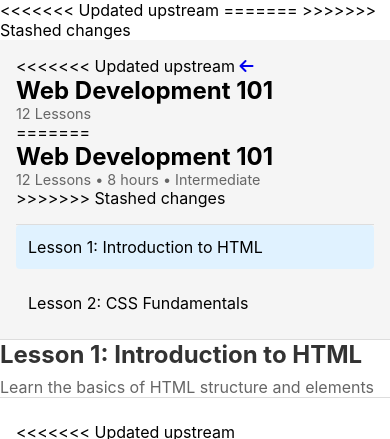
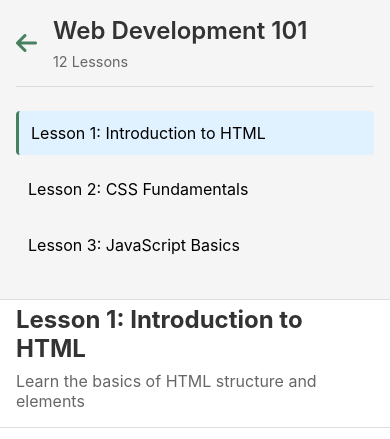
Before and after one commit to ndamira/ASYV-CODING, a PHP site: page /ASYV-CODING/lesson.php in a window 390 px wide. Shown: the top 439 px of the page. Run offline with PHP 8.4, Linux system fonts and the light colour scheme.

Commit message:
Remove conflict

```diff
--- a/HTML/lesson.php
+++ b/HTML/lesson.php
@@ -4,10 +4,7 @@
     <meta charset="UTF-8">
     <meta name="viewport" content="width=device-width, initial-scale=1.0">
     <title>Learning System</title>
-<<<<<<< Updated upstream
     <link rel="stylesheet" href="https://cdnjs.cloudflare.com/ajax/libs/font-awesome/6.7.2/css/all.min.css" integrity="sha512-Evv84Mr4kqVGRNSgIGL/F/aIDqQb7xQ2vcrdIwxfjThSH8CSR7PBEakCr51Ck+w+/U6swU2Im1vVX0SVk9ABhg==" crossorigin="anonymous" referrerpolicy="no-referrer" />
-=======
->>>>>>> Stashed changes
     <style>
         * {
             margin: 0;
@@ -15,7 +12,6 @@
             box-sizing: border-box;
             font-family: -apple-system, BlinkMacSystemFont, 'Segoe UI', Roboto, Oxygen, Ubuntu, Cantarell, 'Open Sans', 'Helvetica Neue', sans-serif;
         }
-<<<<<<< Updated upstream
 
         root {
         --body--: rgb(71, 128, 95);
@@ -23,8 +19,6 @@
         --text--: #fff;
         --black--: #000;
         }
-=======
->>>>>>> Stashed changes
 
         body {
             display: flex;
@@ -47,24 +41,18 @@
         }
 
         .sidebar-header {
-<<<<<<< Updated upstream
             display: flex;
             align-items: center;
             gap: 1em;
-=======
->>>>>>> Stashed changes
             margin-bottom: 1.5rem;
             padding-bottom: 1rem;
             border-bottom: 1px solid #ddd;
         }
-<<<<<<< Updated upstream
 
         .sidebar-header i{
             color: rgb(71, 128, 95);
             font-size: 1.5rem;
         }
-=======
->>>>>>> Stashed changes
 
         .course-title {
             font-size: 1.5rem;
@@ -98,11 +86,7 @@
 
         .lesson-item.active {
             background-color: #e0f2ff;
-<<<<<<< Updated upstream
             border-left: 3px solid rgb(71, 128, 95);
-=======
-            border-left: 3px solid #1976d2;
->>>>>>> Stashed changes
         }
 
         /* Main Content Styles */
@@ -115,11 +99,7 @@
         }
 
         .lesson-header {
-<<<<<<< Updated upstream
             padding: .3rem 1rem 1rem;
-=======
-            padding: 2rem 2rem 1rem;
->>>>>>> Stashed changes
             background-color: white;
             border-bottom: 1px solid #ddd;
             z-index: 10;
@@ -185,11 +165,7 @@
         }
 
         .resource-link {
-<<<<<<< Updated upstream
             color: rgb(71, 128, 95);
-=======
-            color: #1976d2;
->>>>>>> Stashed changes
             text-decoration: none;
         }
 
@@ -238,11 +214,7 @@
         .submit-btn {
             display: inline-block;
             padding: 0.75rem 1.5rem;
-<<<<<<< Updated upstream
             background-color: rgb(71, 128, 95);
-=======
-            background-color: #1976d2;
->>>>>>> Stashed changes
             color: white;
             border: none;
             border-radius: 4px;
@@ -252,11 +224,7 @@
         }
 
         .submit-btn:hover {
-<<<<<<< Updated upstream
             background-color: rgb(71, 128, 95);
-=======
-            background-color: #1565c0;
->>>>>>> Stashed changes
         }
 
         /* Lesson Content Containers */
@@ -297,11 +265,7 @@
             .lesson-header {
                 position: sticky;
                 top: 0;
-<<<<<<< Updated upstream
                 /* padding: 1rem; */
-=======
-                padding: 1rem;
->>>>>>> Stashed changes
             }
 
             .scrollable-content {
@@ -332,16 +296,11 @@
     <!-- Sidebar -->
     <aside class="sidebar">
         <div class="sidebar-header">
-<<<<<<< Updated upstream
             <a href="myCourse.php"><i class="fa-solid fa-arrow-left"></i></a>
             <div>
                 <h1 class="course-title">Web Development 101</h1>
                 <p class="course-info">12 Lessons </p>
             </div>
-=======
-            <h1 class="course-title">Web Development 101</h1>
-            <p class="course-info">12 Lessons • 8 hours • Intermediate</p>
->>>>>>> Stashed changes
         </div>
 
         <ul class="lesson-list">
@@ -371,11 +330,7 @@
 
             <div class="scrollable-content">
                 <section class="lesson-content">
-<<<<<<< Updated upstream
                     <iframe class="content-iframe" src="../lessons/Introduction to HTML && CSS/Lesson 1.pdf" alt="PDF Content Placeholder" title="Lesson Content"></iframe>
-=======
-                    <iframe class="content-iframe" src="Introduction to HTML && CSS" alt="PDF Content Placeholder" title="Lesson Content"></iframe>
->>>>>>> Stashed changes
                 </section>
 
                 <section class="resources-section">
```
